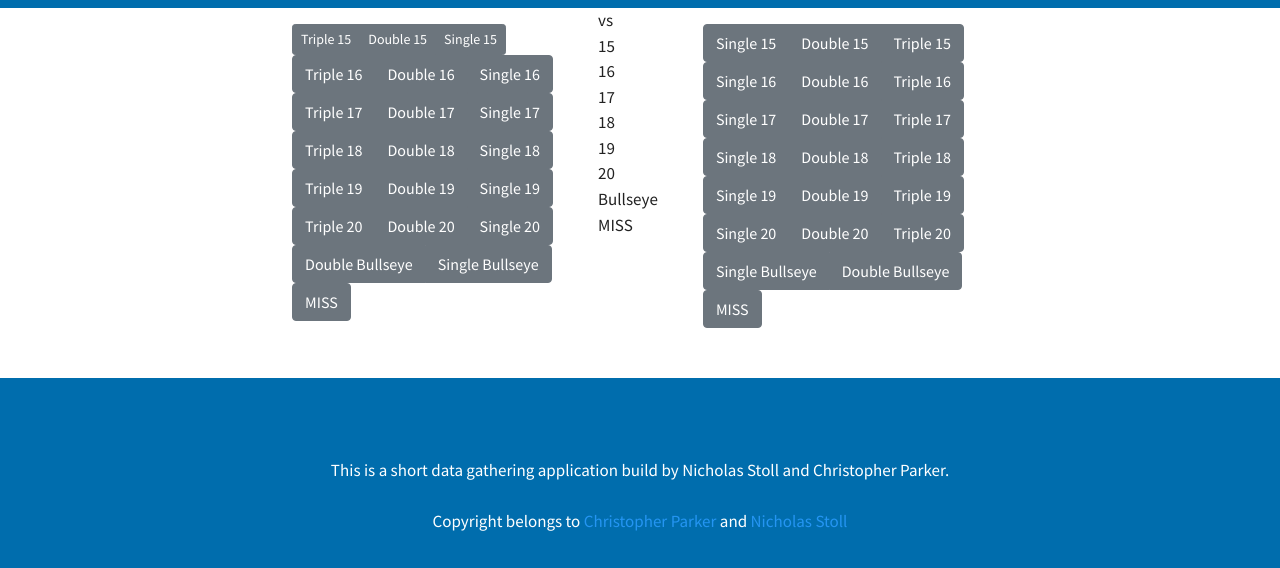
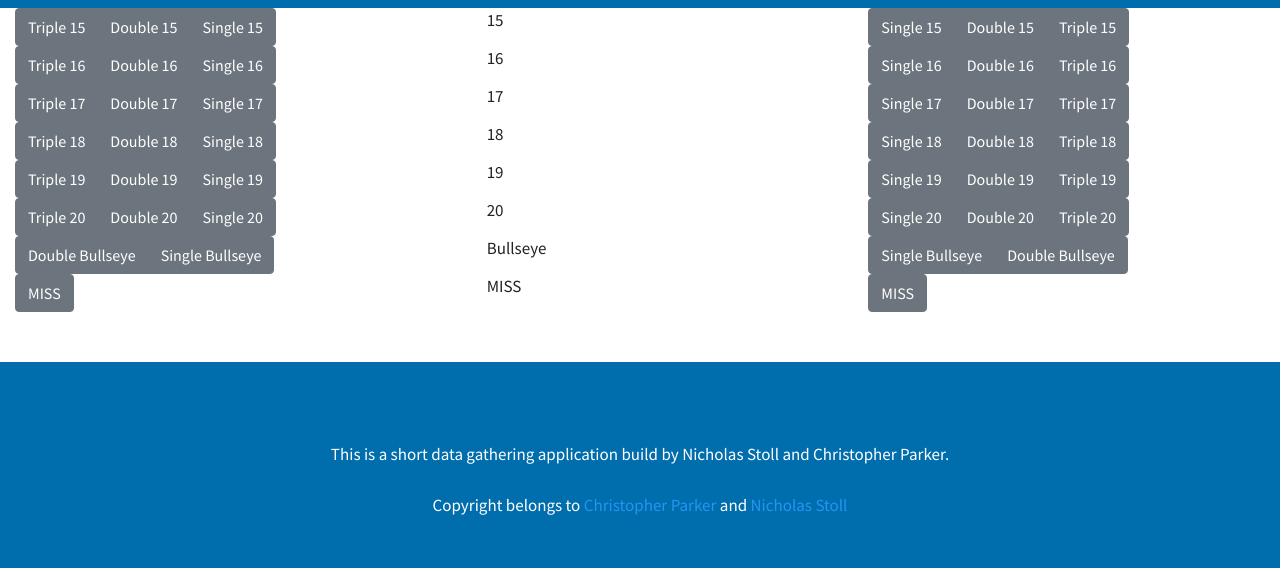
Before and after one commit to is-PARKER/cricket-game, a Flask app: template cricket/templates/game/play.html in a window 1280 px wide. Shown: the part 85-653 px from the top of the page. Run offline with Flask 2, Linux system fonts and the light colour scheme; the template is opened without the code that fills it, so the values that code supplies are empty; some libraries are stand-ins or nearby versions.

Commit message:
New play.html. Good Enough. Gee Wiz.

```diff
--- a/cricket/static/css/game.css
+++ b/cricket/static/css/game.css
@@ -121,3 +121,6 @@ footer a {
 .page-core {
     padding: 20px;
 }
+div.container {
+    max-width: 100%;
+}
--- a/cricket/templates/game/play.html
+++ b/cricket/templates/game/play.html
@@ -6,181 +6,186 @@
 <h1> {{ game.id }} </h1>
 
 <div class="container">
-    <div class = "row justify-content-sm-center">
-    <div class="col-auto" >
-        <p class="row"> {{ game.player_one_username }}</p>
-        <div class="row">
-            <div class="btn-group btn-group-sm" role="group" aria-label="15 markers">
+    <div class="row justify-content-center">
+        <div class="col-4">
+            <div class="btn-group" role="group" aria-label="15 markers">
                 <button type="button" class="btn btn-secondary">Triple 15</button>
                 <button type="button" class="btn btn-secondary">Double 15</button>
                 <button type="button" class="btn btn-secondary">Single 15</button>
             </div>
         </div>
+        <div class="col-4">
+                    <span class="col-1 justify-content-left">{{ inning.p1_fifteen }}</span>
+                    <span class="col-1 justify-content-center"> 15 </span>
+                    <span class="col-1 justify-content-right">{{ inning.p2_fifteen }}</span>
+        </div>
+        <div class="col-4">
+            <div class="btn-group" role="group" aria-label="15 markers">
+                <button type="button" class="btn btn-secondary">Single 15</button>
+                <button type="button" class="btn btn-secondary">Double 15</button>
+                <button type="button" class="btn btn-secondary">Triple 15</button>
+            </div>
+        </div>
+    </div>
+
     <div class="row">
+        <div class="col-4">
             <div class="btn-group" role="group" aria-label="15 markers">
                 <button type="button" class="btn btn-secondary">Triple 16</button>
                 <button type="button" class="btn btn-secondary">Double 16</button>
                 <button type="button" class="btn btn-secondary">Single 16</button>
             </div>
         </div>
+        <div class="col-4">
+                <span class="col-1 justify-content-left">{{ inning.p1_sixteen }}</span>
+                <span class="col-1 justify-content-center"> 16 </span>
+                <span class="col-1 justify-content-right">{{ inning.p2_sixteen }}</span>
+        </div>
+        <div class="col-4">
+            <div class="btn-group" role="group" aria-label="15 markers">
+                <button type="button" class="btn btn-secondary">Single 16</button>
+                <button type="button" class="btn btn-secondary">Double 16</button>
+                <button type="button" class="btn btn-secondary">Triple 16</button>
+            </div>
+        </div>
+    </div>
+
     <div class="row">
+        <div class="col-4">
             <div class="btn-group" role="group" aria-label="15 markers">
                 <button type="button" class="btn btn-secondary">Triple 17</button>
                 <button type="button" class="btn btn-secondary">Double 17</button>
                 <button type="button" class="btn btn-secondary">Single 17</button>
             </div>
         </div>
+        <div class="col-4">
+            <span class="col-1 justify-content-left">{{ inning.p1_seventeen }}</span>
+            <span class="col-1 justify-content-center"> 17 </span>
+            <span class="col-1 justify-content-right">{{ inning.p2_seventeen }}</span>
+        </div>
+        <div class="col-4">
+            <div class="btn-group" role="group" aria-label="15 markers">
+                <button type="button" class="btn btn-secondary">Single 17</button>
+                <button type="button" class="btn btn-secondary">Double 17</button>
+                <button type="button" class="btn btn-secondary">Triple 17</button>
+            </div>
+        </div>
+    </div>
+
     <div class="row">
+        <div class="col-4">
             <div class="btn-group" role="group" aria-label="15 markers">
                 <button type="button" class="btn btn-secondary">Triple 18</button>
                 <button type="button" class="btn btn-secondary">Double 18</button>
                 <button type="button" class="btn btn-secondary">Single 18</button>
             </div>
         </div>
+        <div class="col-4">
+            <span class="col-1 justify-content-left">{{ inning.p1_eightteen }}</span>
+            <span class="col-1 justify-content-center"> 18 </span>
+            <span class="col-1 justify-content-right">{{ inning.p2_eightteen }}</span>
+        </div>
+        <div class="col-4">
+            <div class="btn-group" role="group" aria-label="15 markers">
+                <button type="button" class="btn btn-secondary">Single 18</button>
+                <button type="button" class="btn btn-secondary">Double 18</button>
+                <button type="button" class="btn btn-secondary">Triple 18</button>
+            </div>
+        </div>
+    </div>
     <div class="row">
+        <div class="col-4">
             <div class="btn-group" role="group" aria-label="15 markers">
                 <button type="button" class="btn btn-secondary">Triple 19</button>
                 <button type="button" class="btn btn-secondary">Double 19</button>
                 <button type="button" class="btn btn-secondary">Single 19</button>
             </div>
         </div>
+        <div class="col-4">
+            <span class="col-1 justify-content-left">{{ inning.p1_nineteen }}</span>
+            <span class="col-1 justify-content-center"> 19 </span>
+            <span class="col-1 justify-content-right">{{ inning.p2_nineteen }}</span>
+        </div>
+        <div class="col-4">
+            <div class="btn-group" role="group" aria-label="15 markers">
+                <button type="button" class="btn btn-secondary">Single 19</button>
+                <button type="button" class="btn btn-secondary">Double 19</button>
+                <button type="button" class="btn btn-secondary">Triple 19</button>
+            </div>
+        </div>
+    </div>
+
     <div class="row">
+        <div class="col-4">
             <div class="btn-group" role="group" aria-label="15 markers">
                 <button type="button" class="btn btn-secondary">Triple 20</button>
                 <button type="button" class="btn btn-secondary">Double 20</button>
                 <button type="button" class="btn btn-secondary">Single 20</button>
             </div>
         </div>
+        <div class="col-4">
+            <span class="col-1 justify-content-left">{{ inning.p1_twenty }}</span>
+            <span class="col-1 justify-content-center"> 20 </span>
+            <span class="col-1 justify-content-right">{{ inning.p2_twenty }}</span>
+        </div>
+        <div class="col-4">
+            <div class="btn-group" role="group" aria-label="15 markers">
+                <button type="button" class="btn btn-secondary">Single 20</button>
+                <button type="button" class="btn btn-secondary">Double 20</button>
+                <button type="button" class="btn btn-secondary">Triple 20</button>
+            </div>
+        </div>
+    </div>
+
     <div class="row">
+        <div class="col-4">
             <div class="btn-group" role="group" aria-label="15 markers">
                 <button type="button" class="btn btn-secondary">Double Bullseye</button>
                 <button type="button" class="btn btn-secondary">Single Bullseye</button>
 
             </div>
         </div>
+        <div class="col-4">
+            <span class="col-1 justify-content-left">{{ inning.p1_bullseye }}</span>
+            <span class="col-1 justify-content-center"> Bullseye </span>
+            <span class="col-1 justify-content-right">{{ inning.p2_bullseye }}</span>
+        </div>
+        <div class="col-4">
+            <div class="btn-group" role="group" aria-label="15 markers">
+                <button type="button" class="btn btn-secondary">Single Bullseye</button>
+                <button type="button" class="btn btn-secondary">Double Bullseye</button>
+            </div>
+        </div>
+    </div>
+
     <div class="row">
+        <div class="col-4">
             <div class="btn-group" role="group" aria-label="15 markers">
                 <button type="button" class="btn btn-secondary">MISS</button>
+            </div>
+        </div>
+        <div class="col-4">
+            <span class="col-1 justify-content-left">{{ inning.p1_miss }}</span>
+            <span class="col-1 justify-content-center"> MISS </span>
+            <span class="col-1 justify-content-right">{{ inning.p2_miss }}</span>
+        </div>
+        <div class="col-4">
+            <div class="btn-group" role="group" aria-label="15 markers">
+                <button type="button" class="btn btn-secondary">MISS</button>
+            </div>
         </div>
     </div>
 
 
 
-    </div>
-
-   <div class="col-auto">
-            <div class="row">
-                <span class="col-1 justify-content-left">{{ inning.player_one_username }}</span>
-                <span class="col-1 justify-content-center"> vs </span>
-                <span class="col-1 justify-content-right">{{ inning.player_two_username }}</span>
-            </div>
-            <div class="row">
-                <span class="col-1 justify-content-left">{{ inning.p1_fifteen }}</span>
-                <span class="col-1 justify-content-center"> 15 </span>
-                <span class="col-1 justify-content-right">{{ inning.p2_fifteen }}</span>
-            </div>
-            <div class="row">
-                <span class="col-1 justify-content-left">{{ inning.p1_sixteen }}</span>
-                <span class="col-1 justify-content-center"> 16 </span>
-                <span class="col-1 justify-content-right">{{ inning.p1_sixteen }}</span>
-            </div>
-            <div class="row">
-                <span class="col-1 justify-content-left">{{ inning.p1_seventeen }}</span>
-                <span class="col-1 justify-content-center"> 17 </span>
-                <span class="col-1 justify-content-right">{{ inning.p2_seventeen }}</span>
-            </div>
-            <div class="row">
-                <span class="col-1 justify-content-left">{{ inning.p1_eightteen }}</span>
-                <span class="col-1 justify-content-center"> 18 </span>
-                <span class="col-1 justify-content-right">{{ inning.p2_eightteen }}</span>
-            </div>
-            <div class="row">
-                <span class="col-1 justify-content-left">{{ inning.p1_nineteen }}</span>
-                <span class="col-1 justify-content-center"> 19 </span>
-                <span class="col-1 justify-content-right">{{ inning.p2_nineteen }}</span>
-            </div>
-            <div class="row">
-                <span class="col-1 justify-content-left">{{ inning.p1_twenty }}</span>
-                <span class="col-1 justify-content-center"> 20 </span>
-                <span class="col-1 justify-content-right">{{ inning.p2_twenty }}</span>
-            </div>
-            <div class="row">
-                <span class="col-1 justify-content-left">{{ inning.p1_bullseye }}</span>
-                <span class="col-1 justify-content-center"> Bullseye </span>
-                <span class="col-1 justify-content-right">{{ inning.p2_bullseye }}</span>
-            </div>
-            <div class="row">
-                <span class="col-1 justify-content-left">{{ inning.p1_miss }}</span>
-                <span class="col-1 justify-content-center"> MISS </span>
-                <span class="col-1 justify-content-right">{{ inning.p2_miss }}</span>
-            </div>
 
 
 
 
-    </div>
-
-    <div class="col-3" >
-        <p class="row"> {{ game.player_two_username }}</p>
-        <div class="row">
-            <div class="btn-group" role="group" aria-label="15 markers">
-                <button type="button" class="btn btn-secondary">Single 15</button>
-                <button type="button" class="btn btn-secondary">Double 15</button>
-                <button type="button" class="btn btn-secondary">Triple 15</button>
-            </div>
-        </div>
-        <div class="row">
-            <div class="btn-group" role="group" aria-label="15 markers">
-                <button type="button" class="btn btn-secondary">Single 16</button>
-                <button type="button" class="btn btn-secondary">Double 16</button>
-                <button type="button" class="btn btn-secondary">Triple 16</button>
-            </div>
-        </div>
-        <div class="row">
-            <div class="btn-group" role="group" aria-label="15 markers">
-                <button type="button" class="btn btn-secondary">Single 17</button>
-                <button type="button" class="btn btn-secondary">Double 17</button>
-                <button type="button" class="btn btn-secondary">Triple 17</button>
-            </div>
-        </div>
-        <div class="row">
-            <div class="btn-group" role="group" aria-label="15 markers">
-                <button type="button" class="btn btn-secondary">Single 18</button>
-                <button type="button" class="btn btn-secondary">Double 18</button>
-                <button type="button" class="btn btn-secondary">Triple 18</button>
-            </div>
-        </div>
-        <div class="row">
-            <div class="btn-group" role="group" aria-label="15 markers">
-                <button type="button" class="btn btn-secondary">Single 19</button>
-                <button type="button" class="btn btn-secondary">Double 19</button>
-                <button type="button" class="btn btn-secondary">Triple 19</button>
-            </div>
-        </div>
-        <div class="row">
-            <div class="btn-group" role="group" aria-label="15 markers">
-                <button type="button" class="btn btn-secondary">Single 20</button>
-                <button type="button" class="btn btn-secondary">Double 20</button>
-                <button type="button" class="btn btn-secondary">Triple 20</button>
-            </div>
-        </div>
-        <div class="row">
-            <div class="btn-group" role="group" aria-label="15 markers">
-                <button type="button" class="btn btn-secondary">Single Bullseye</button>
-                <button type="button" class="btn btn-secondary">Double Bullseye</button>
-
-            </div>
-        </div>
-        <div class="row justify-content-right">
-            <div class="btn-group" role="group" aria-label="15 markers">
-                <button type="button" class="btn btn-secondary">MISS</button>
-            </div>
-        </div>
 
 
 
-    </div>
-    </div>
+
 </div>
 
 {% endblock %}
```
Lines whose indentation alone changed are shown as unchanged.
